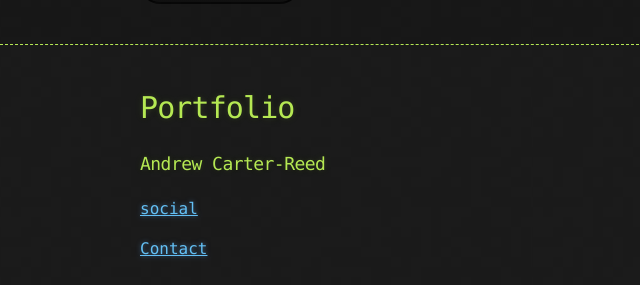
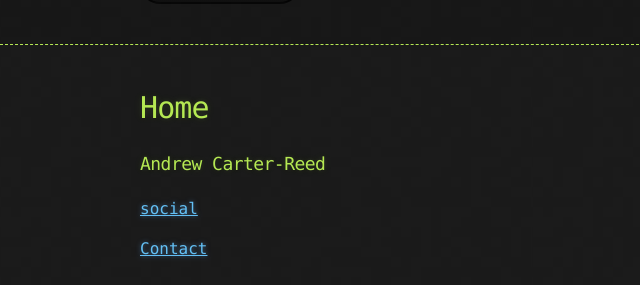
Before and after one commit to OFGAMINGXV/Portfolio, a Jekyll site: the page built from index.md, in a window 1280 px wide. Shown: the part 204-489 px from the top of the page, without its empty margins (0-640 px from the left). Built offline with Jekyll 4.4.1, drawn with Linux system fonts in a browser that asks for light colours; our own code applies the rules of GitHub Pages for plain Markdown files; the repository's description, which GitHub fills in, is left out.

Commit message:
Update index.md

```diff
--- a/index.md
+++ b/index.md
@@ -1,6 +1,5 @@
-# Portfolio
+# Home
 ### Andrew Carter-Reed
 [social](https://ofgamingxv.github.io/Portfolio/social.html)
 
-
 [Contact](https://ofgamingxv.github.io/Portfolio/contact.html)
```
